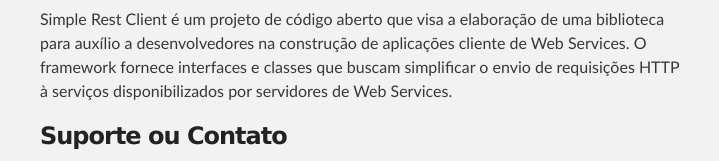
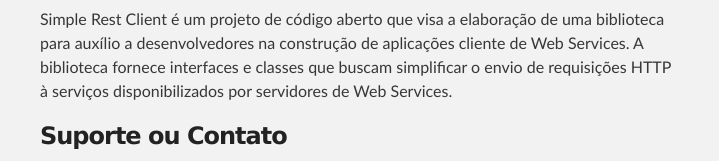
Before and after one commit to emilio-severo/SimpleRestClient, a plain HTML site: page index.html in a window 1280 px wide. Shown: the part 371-532 px from the top of the page, 280-999 px from the left. Drawn offline with Linux system fonts and the light colour scheme.

Commit message:
Update index.html

```diff
--- a/index.html
+++ b/index.html
@@ -4,7 +4,7 @@
   <head>
     <meta charset='utf-8'>
     <meta http-equiv="X-UA-Compatible" content="chrome=1">
-    <meta name="description" content="Simple Rest Client : Um framework para construção de aplicações clientes de RESTful Web Services.">
+    <meta name="description" content="Simple Rest Client : Uma biblioteca para construção de aplicações clientes de RESTful Web Services.">
 
     <link rel="stylesheet" type="text/css" media="screen" href="stylesheets/stylesheet.css">
 
@@ -34,7 +34,7 @@
         <h3>
 <a id="bem-vindo-esta-é-a-página-de-informações-sobre-a-biblioteca-Simple-Rest-Client" class="anchor" href="#bem-vindo-esta-%C3%A9-a-p%C3%A1gina-de-informa%C3%A7%C3%B5es-sobre-a-biblioteca-Simple-Rest-Client" aria-hidden="true"><span aria-hidden="true" class="octicon octicon-link"></span></a>Bem vindo. Esta é a página de informações sobre a biblioteca Simple Rest Client.</h3>
 
-<p>Simple Rest Client é um projeto de código aberto que visa a elaboração de uma biblioteca para auxílio a desenvolvedores na construção de aplicações cliente de Web Services. O framework fornece interfaces e classes que buscam simplificar o envio de requisições HTTP à serviços disponibilizados por servidores de Web Services.</p>
+<p>Simple Rest Client é um projeto de código aberto que visa a elaboração de uma biblioteca para auxílio a desenvolvedores na construção de aplicações cliente de Web Services. A biblioteca fornece interfaces e classes que buscam simplificar o envio de requisições HTTP à serviços disponibilizados por servidores de Web Services.</p>
 
 <h3>
 <a id="suporte-ou-contato" class="anchor" href="#suporte-ou-contato" aria-hidden="true"><span aria-hidden="true" class="octicon octicon-link"></span></a>Suporte ou Contato</h3>
```
